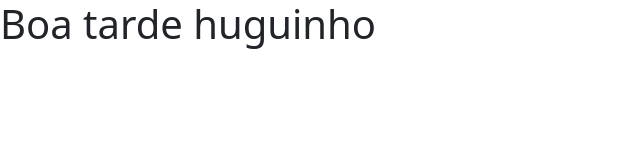
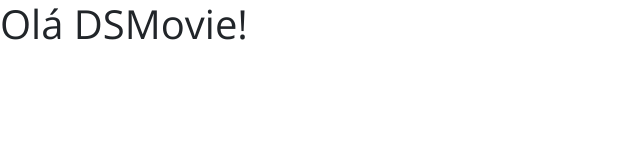
Before and after one commit to MateusDornellas/dsmovie, a plain HTML site: page index.html in a window 1280 px wide. Shown: the whole page, without its empty margins (0-640 px from the left). Drawn offline with nearby package versions, Linux system fonts and the light colour scheme.

Commit message:
Google Fonts

```diff
--- /dev/null
+++ b/css/styles.css
@@ -0,0 +1,5 @@
+@import url('https://fonts.googleapis.com/css2?family=Open+Sans:wght@300;400;700&display=swap');
+
+* {
+    font-family: 'Open Sans', sans-serif;
+}
--- a/index.html
+++ b/index.html
@@ -7,8 +7,9 @@
     <title>DSMovie</title>
 
     <link href="https://cdn.jsdelivr.net/npm/bootstrap@5.1.3/dist/css/bootstrap.min.css" rel="stylesheet" integrity="sha384-1BmE4kWBq78iYhFldvKuhfTAU6auU8tT94WrHftjDbrCEXSU1oBoqyl2QvZ6jIW3" crossorigin="anonymous">
+    <link rel="stylesheet" href="css/styles.css">
 </head>
 <body>
-    <h1>Boa tarde huguinho</h1>
+    <h1>Olá DSMovie!</h1>
 </body>
 </html>
```
